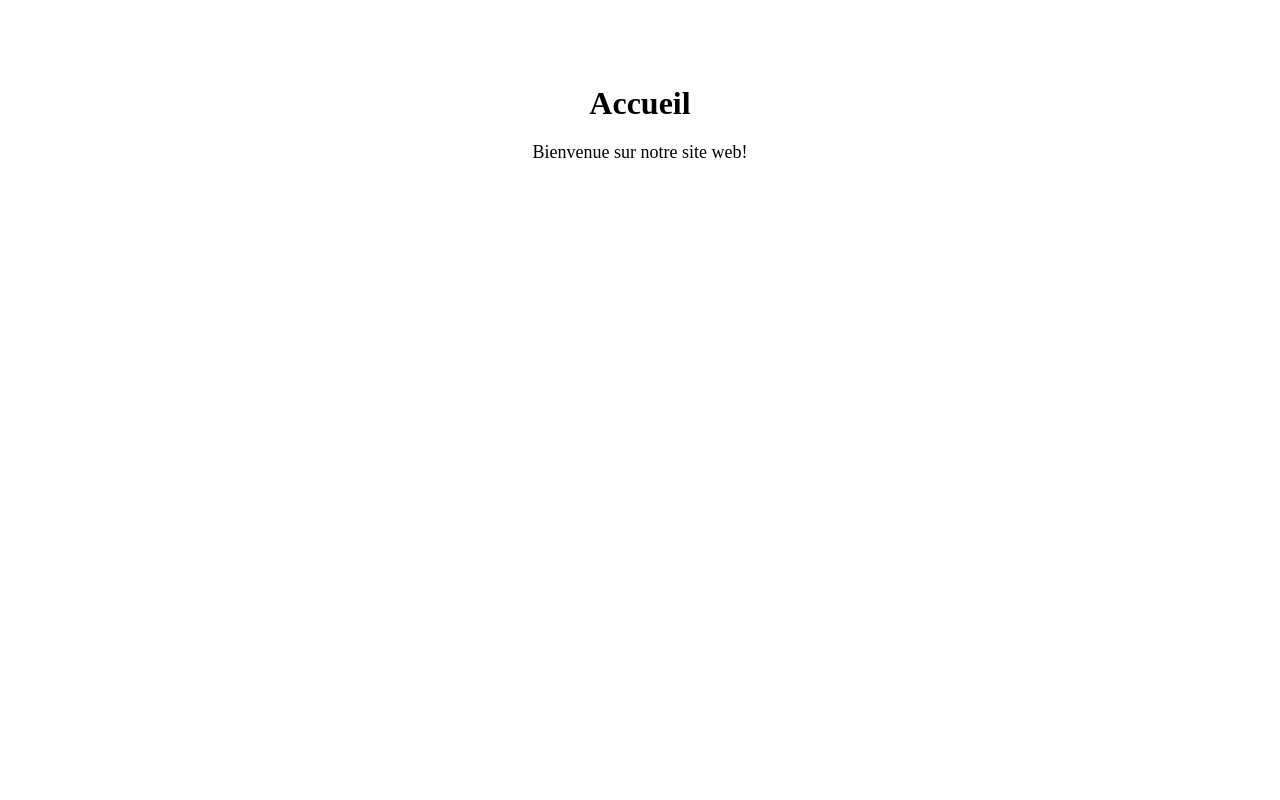
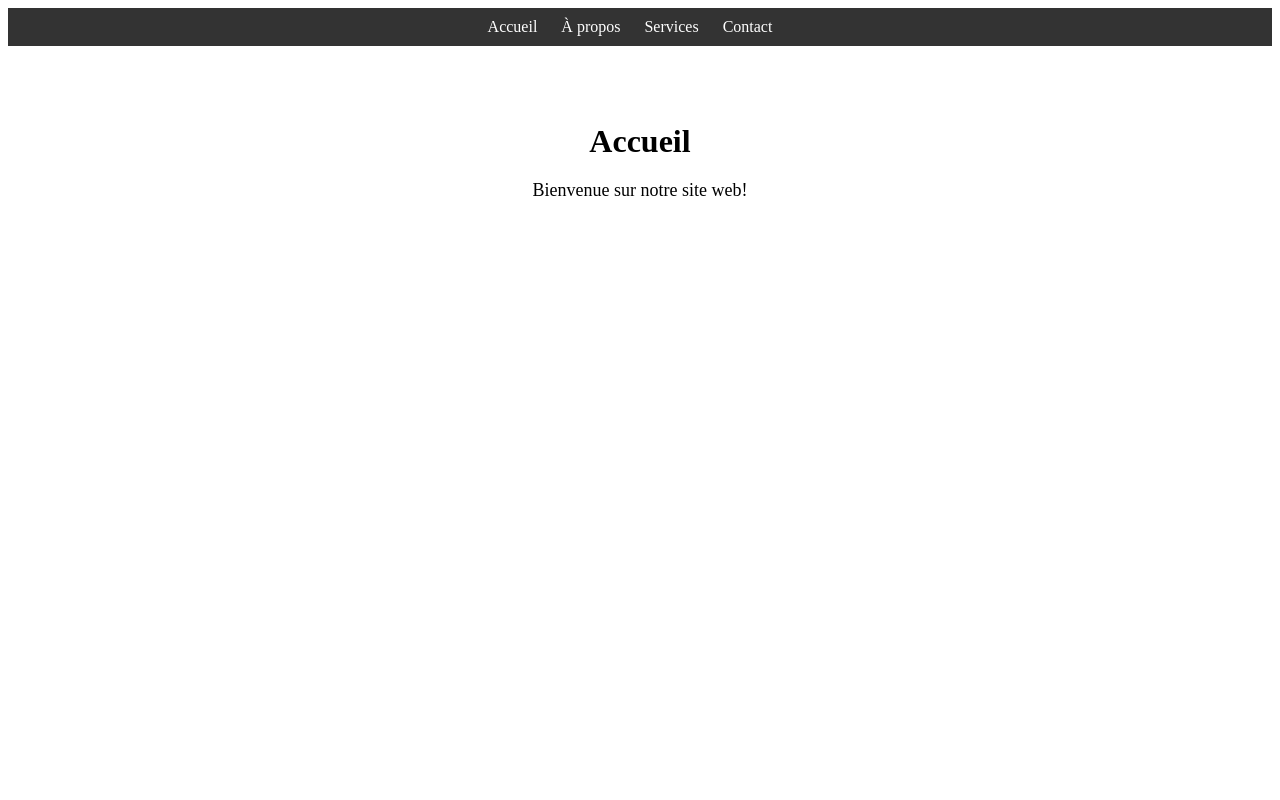
Before and after one commit to Moonyelit/Testez-connaissances---OpenClassRoom---FOUGEROUSE-Elodie, a website: page Exercice5/index.html in a window 1280 px wide. Shown: the top 800 px of the page. Drawn offline with Linux system fonts and the light colour scheme.

Commit message:
✅ Exercice 5- OK

```diff
--- a/Exercice5/index.html
+++ b/Exercice5/index.html
@@ -5,6 +5,14 @@
     <link rel="stylesheet" type="text/css" href="style.css">
 </head>
 <body>
+<nav>
+    <ul>
+        <li><a href="#accueil">Accueil</a></li>
+        <li><a href="#a-propos">À propos</a></li>
+        <li><a href="#services">Services</a></li>
+        <li><a href="#contact">Contact</a></li>
+    </ul>
+</nav>
 
 <section id="accueil">
     <h1>Accueil</h1>
--- a/Exercice5/style.css
+++ b/Exercice5/style.css
@@ -1,3 +1,8 @@
+/* Défilement fluide pour les ancres */
+html {
+    scroll-behavior: smooth;
+}
+
 nav {
     background-color: #333;
     padding: 10px 0;
@@ -30,5 +35,4 @@ section h1 {
 }
 section p {
     font-size: 18px;
-    min-height: 100vh;
 }
```
Also changed, not shown: Exercice5/instructions-et-resultats.md (renamed from Exercice5/instructions.md, +6 -0 lines), Exercice5/Rendu.JPG (added).
